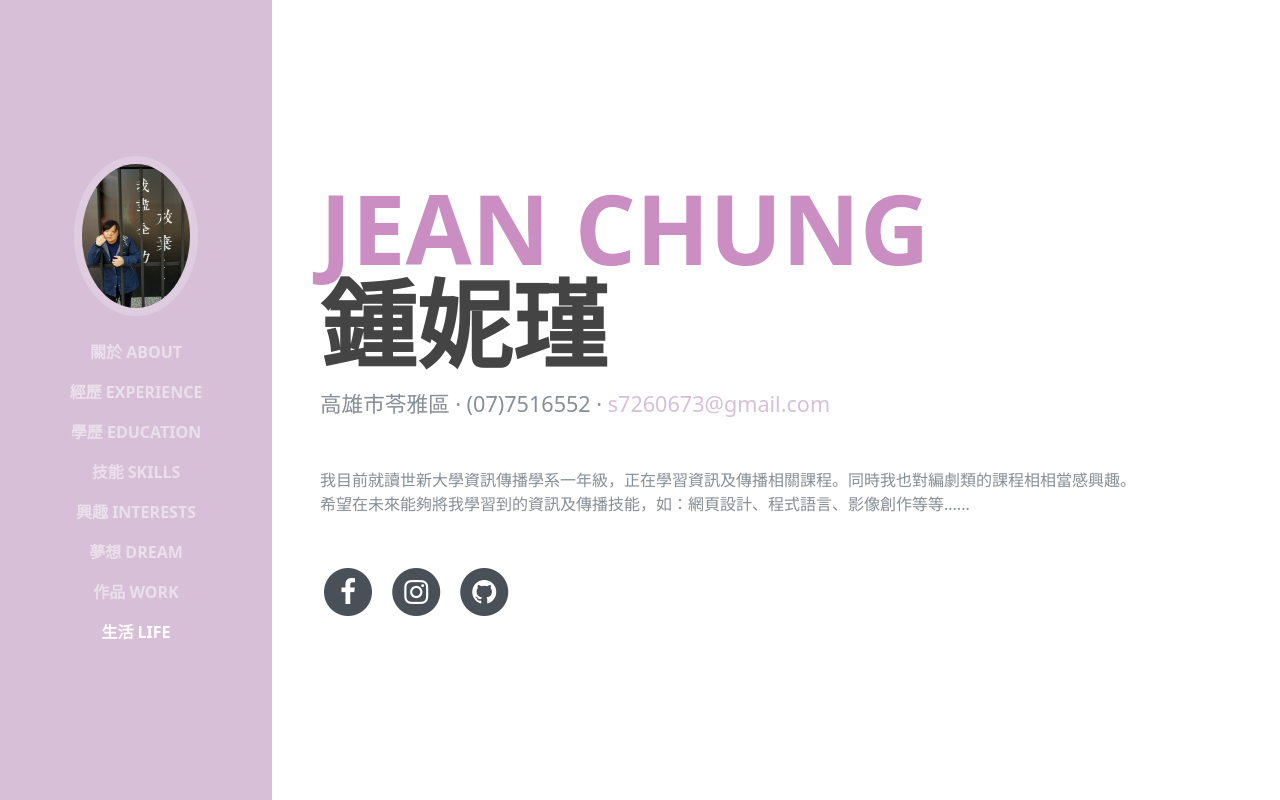
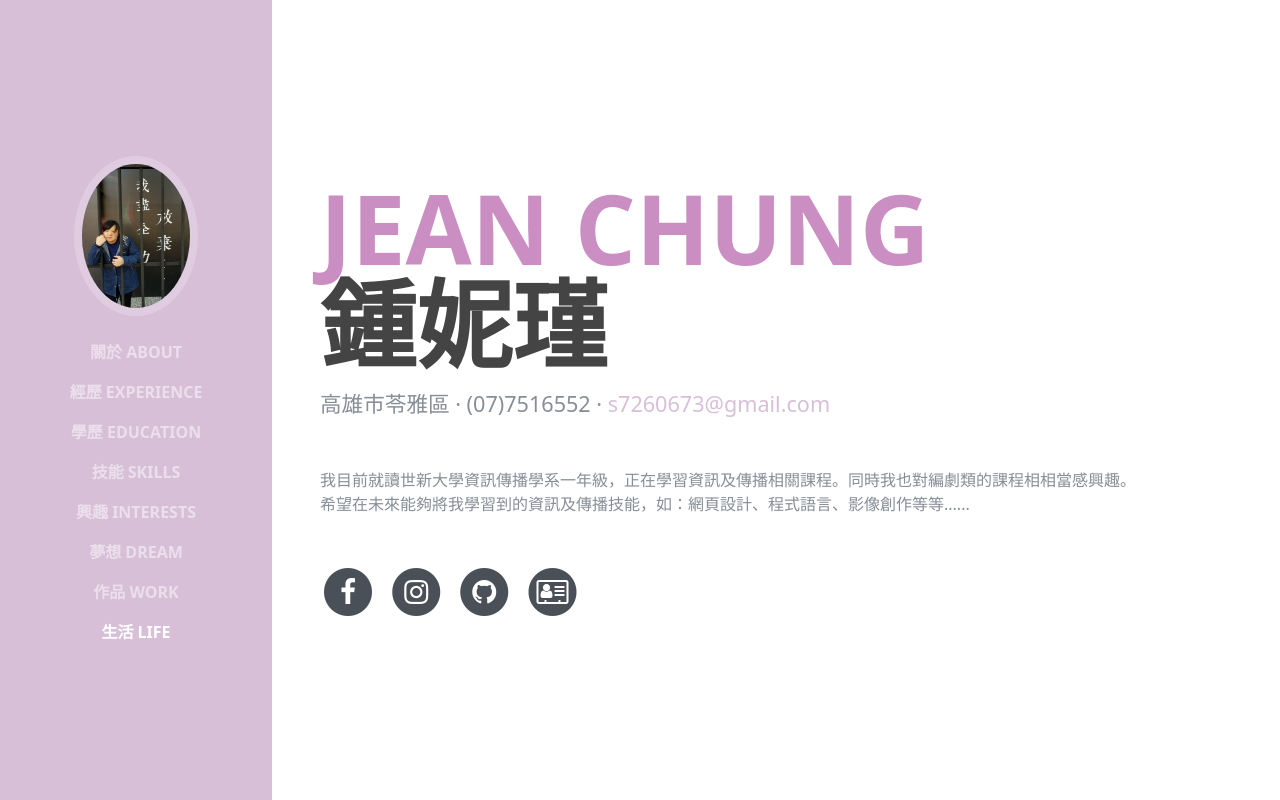
Before and after one commit to Jean0727/Jean0727.github.io, a website: page index.html in a window 1280 px wide. Shown: the top 800 px of the page. Drawn offline with Linux system fonts and the light colour scheme; a web font is replaced by a local one.

Commit message:
Add files via upload

```diff
--- a/index.html
+++ b/index.html
@@ -102,6 +102,14 @@
                 <span class="fa-stack fa-lg">
                   <i class="fa fa-circle fa-stack-2x"></i>
                   <i class="fa fa-github fa-stack-1x fa-inverse"></i>
+                </span>
+              </a>
+            </li>
+			 <li class="list-inline-item">
+              <a href="https://jean0727.github.io/ics/">
+                <span class="fa-stack fa-lg">
+                  <i class="fa fa-circle fa-stack-2x"></i>
+                  <i class="fa fa-address-card-o fa-stack-1x fa-inverse"></i>
                 </span>
               </a>
             </li>
```
